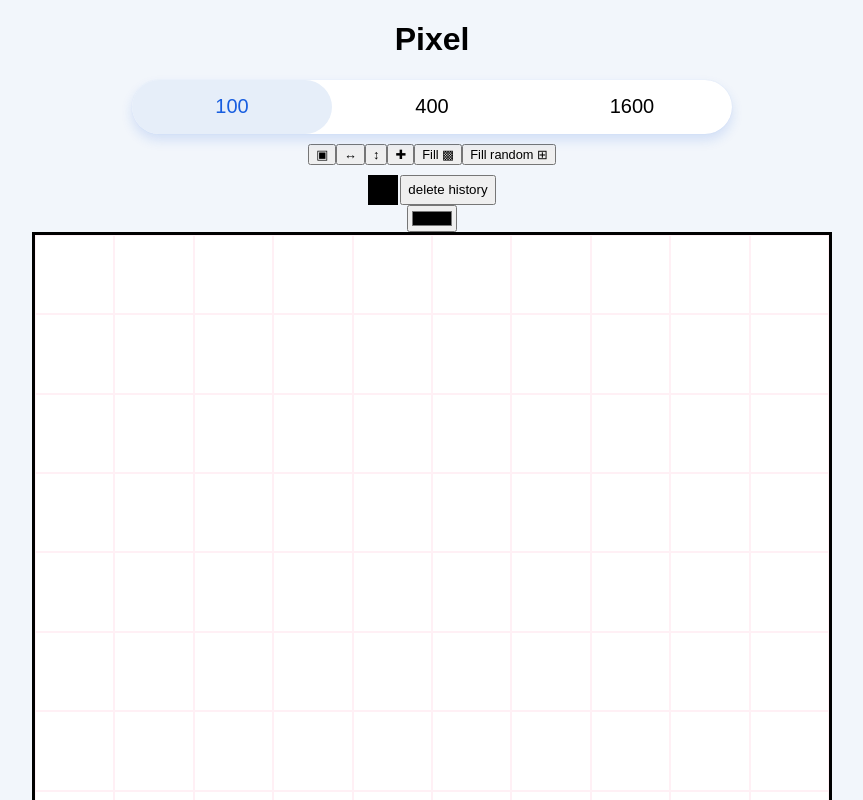
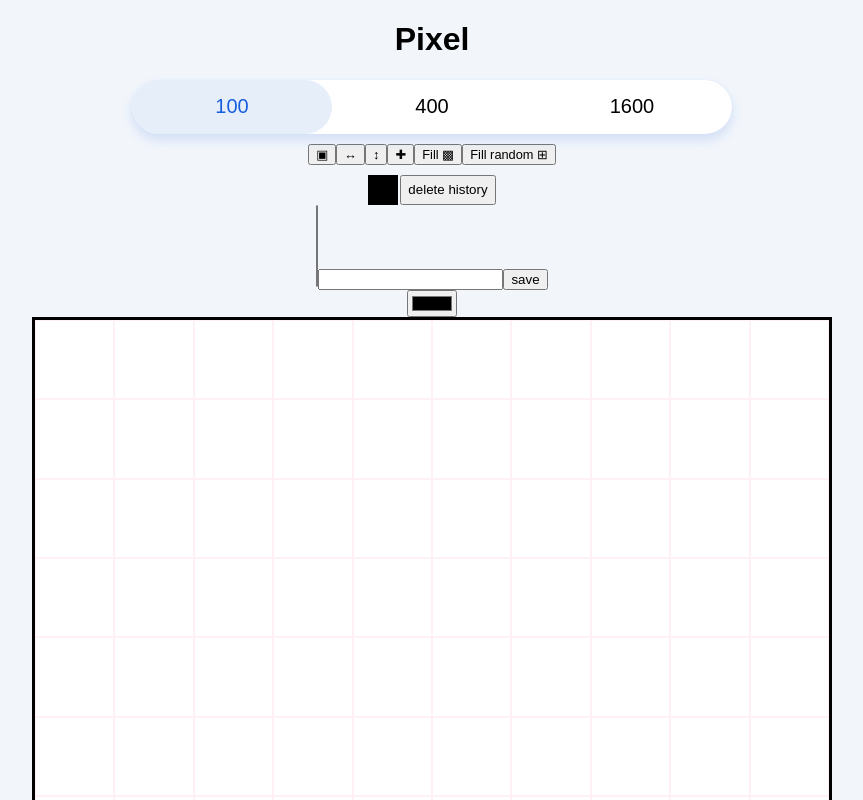
Before and after one commit to bogutskii/pixel-draw, a React (Create React App) app: page / in a window 1280 px wide. Shown: the top 800 px of the page, without its empty margins (208-1071 px from the left). Built offline with nearby package versions, Linux system fonts and the light colour scheme.

Commit message:
draw history (in progress)

```diff
--- /dev/null
+++ b/src/Components/DrawHistory.js
@@ -0,0 +1,40 @@
+import React, {useState} from "react";
+import {connect} from "react-redux";
+
+const DrawHistory = (props) => {
+    const [name, setName] = useState('')
+    const {historyList, addToHistory} = props
+
+    const saveNameInList = () => {
+    if(name){
+        addToHistory(name)
+    }
+    }
+    return <div>
+
+        <select size="5">
+            {historyList.map(el => <option>{el.name}</option>)}
+        </select>
+        <input type="text" value={name} onChange={(e) => setName(e.target.value)}/>
+        <button onClick={saveNameInList}>save</button>
+    </div>
+}
+
+
+const mapStateToProps = (state) => ({
+    historyList: state.drawHistory
+})
+
+const mapDispatchToProps = (dispatch) => ({
+    addToHistory: (name) => dispatch({
+        type: 'ADD_DRAW_TO_HISTORY',
+        payload: {
+            name
+        }
+    }),
+
+
+})
+
+
+export default connect(mapStateToProps, mapDispatchToProps)(DrawHistory);
--- a/src/Components/Field.js
+++ b/src/Components/Field.js
@@ -4,6 +4,7 @@ import "./Field.css";
 import Brush from "./Brush";
 import ColorHisory from "./ColorHistory";
 import FieldSize from "./FieldSize";
+import DrawHistory from "./DrawHistory";
 
 const Field = (props) => {
     const [continueToDraw, setContinueToDraw] = useState(false);
@@ -11,7 +12,7 @@ const Field = (props) => {
     const {field, currentColor, changeColor, saveToHistory, changePixelColor, clearField, pixelSize} = props;
 
     const onKeyPressed = (e) => {
-        if (e.code === "Space" || e.type === "mousedown" ) {
+        if (e.code === "Space" || e.type === "mousedown") {
 
             setContinueToDraw(true);
             console.log('pres')
@@ -27,12 +28,10 @@ const Field = (props) => {
     return (
         <>
 
-
-
             <FieldSize/>
             <Brush/>
             <ColorHisory/>
-
+            <DrawHistory/>
             <input
                 type="color"
                 value={currentColor}
@@ -41,21 +40,19 @@ const Field = (props) => {
 
             <div className="grid"
                 //onKeyDown={onKeyPressed}
-                onMouseDown={onKeyPressed}
-                onMouseUp = {onKeyUp}
+                 onMouseDown={onKeyPressed}
+                 onMouseUp={onKeyUp}
                 //onKeyUp={onKeyUp}
-                onMouseLeave={()=>setContinueToDraw(false)}
-                tabIndex="0"
-
-
+                 onMouseLeave={() => setContinueToDraw(false)}
+                 tabIndex="0"
 
             >
                 {field.map((el, i) => (
                     <div
                         className="pixel"
-                        style={{background: el.color, width: pixelSize+'%', height: pixelSize+'%'}}
+                        style={{background: el.color, width: pixelSize + '%', height: pixelSize + '%'}}
                         onClick={() => changePixelColor(i)}
-                        onMouseOver= {()=>changePixelColor( continueToDraw ? i : undefined)}
+                        onMouseOver={() => changePixelColor(continueToDraw ? i : undefined)}
 
                     >
                         {/*{' '}*/}
--- a/src/Components/redux/reducers.js
+++ b/src/Components/redux/reducers.js
@@ -4,10 +4,9 @@ const initialState = {
     pixelSize: 10,
     historyColor: ['#000000'],
     currentColor: '#000000',
-    brush: 'dot'
-
+    brush: 'dot',
+    drawHistory: []
 }
-
 
 const drawField = (state = initialState, action) => {
     switch (action.type) {
@@ -34,7 +33,7 @@ const drawField = (state = initialState, action) => {
                     } else if (size === 400) {
                         let r2 = Math.floor(index / 20) // 9
                         range = [r2 * 20, r2 * 20 + 19]
-                    }else if (size === 1600) {
+                    } else if (size === 1600) {
                         let r2 = Math.floor(index / 40) // 9
                         range = [r2 * 40, r2 * 40 + 39]
                     }
@@ -45,22 +44,21 @@ const drawField = (state = initialState, action) => {
                     let part = 10
                     if (size === 400) {
                         part = 20
-                    }else if (size === 1600) {
+                    } else if (size === 1600) {
                         part = 40
                     }
-                    let p1 = index%part
+                    let p1 = index % part
                     for (let i = 0; i < part; i++) {
-                        chekList.push(p1+ (i * part))
+                        chekList.push(p1 + (i * part))
                     }
                     return array.map((el, i) => chekList.includes(i) ? {
                         ...el,
                         color: state.currentColor
                     } : el)
-                } else if(brush === 'fill'){
-                    range = [0, state.currentSize-1]
+                } else if (brush === 'fill') {
+                    range = [0, state.currentSize - 1]
 
-                }
-                else {
+                } else {
                     range = [index, index]
                 }
 
@@ -87,14 +85,20 @@ const drawField = (state = initialState, action) => {
         case 'CLEAR_FIELD':
 
             return {
-                ...state, field: new Array(state.currentSize).fill({color: "white"})
+                ...state, field: new Array(state.currentSize).fill({color: "white"},
+
+        ),   brush :'dot'
     }
-        case 'DELETE_COLOR_HISTORY':
+case
+    'DELETE_COLOR_HISTORY'
+:
 
     return {
         ...state, historyColor: ['#000000']
     }
-        case 'CHANGE_FIELD_SIZE':
+case
+    'CHANGE_FIELD_SIZE'
+:
     if (action.payload.size === 100) {
         return {
             ...state,
@@ -118,9 +122,23 @@ const drawField = (state = initialState, action) => {
         }
 
     }
-        case 'CHANGE_BRUSH':
+case
+    'CHANGE_BRUSH'
+:
     return {
         ...state, brush: action.payload.brush
+    }
+
+case
+    'ADD_DRAW_TO_HISTORY'
+:
+    return {
+        ...state, drawHistory: [...state.drawHistory,
+            {
+                name: action.payload.name,
+                size: state.currentSize,
+                pixelSize: state.pixelSize
+            }]
     }
 
 
```
Lines whose indentation alone changed are shown as unchanged.
